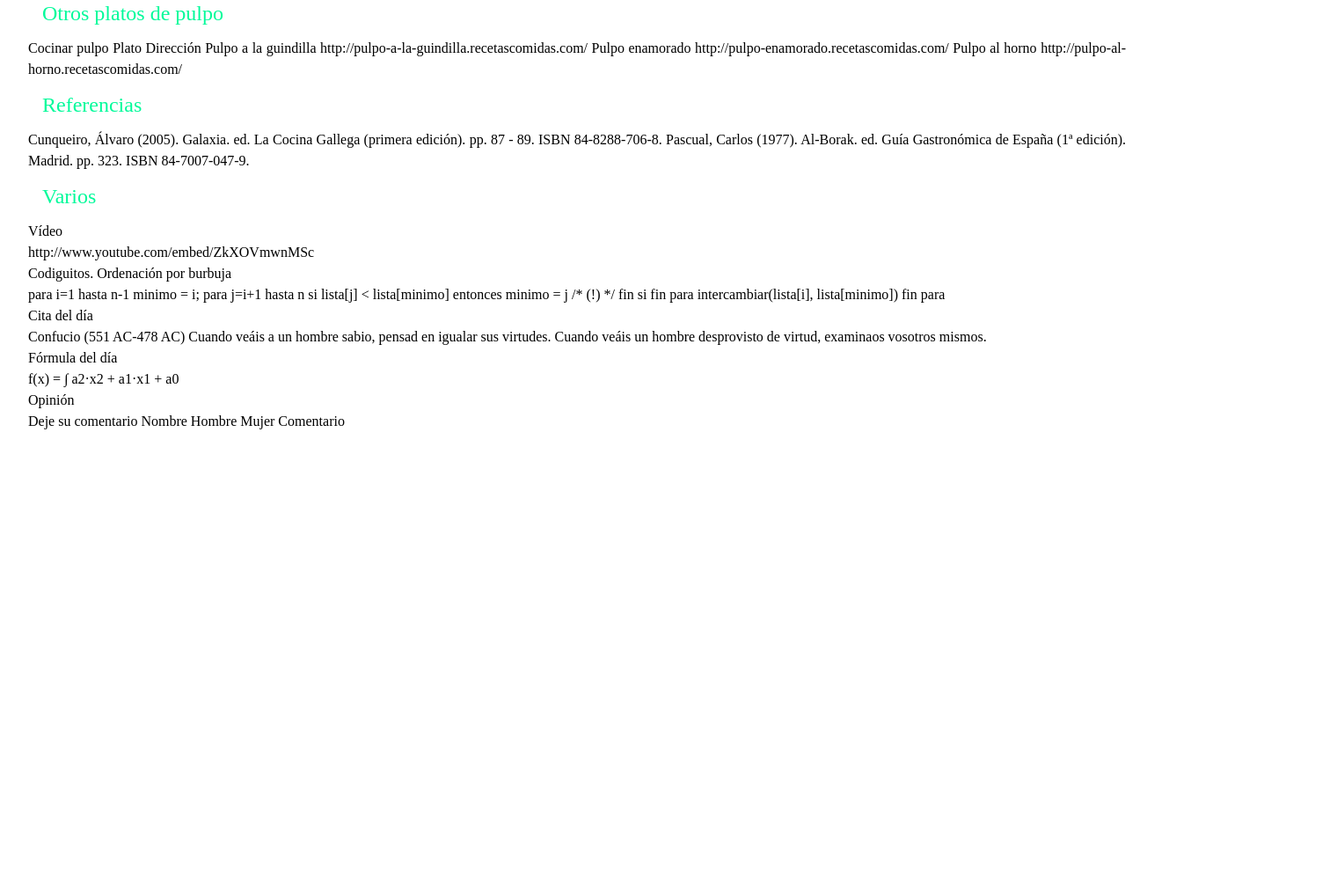
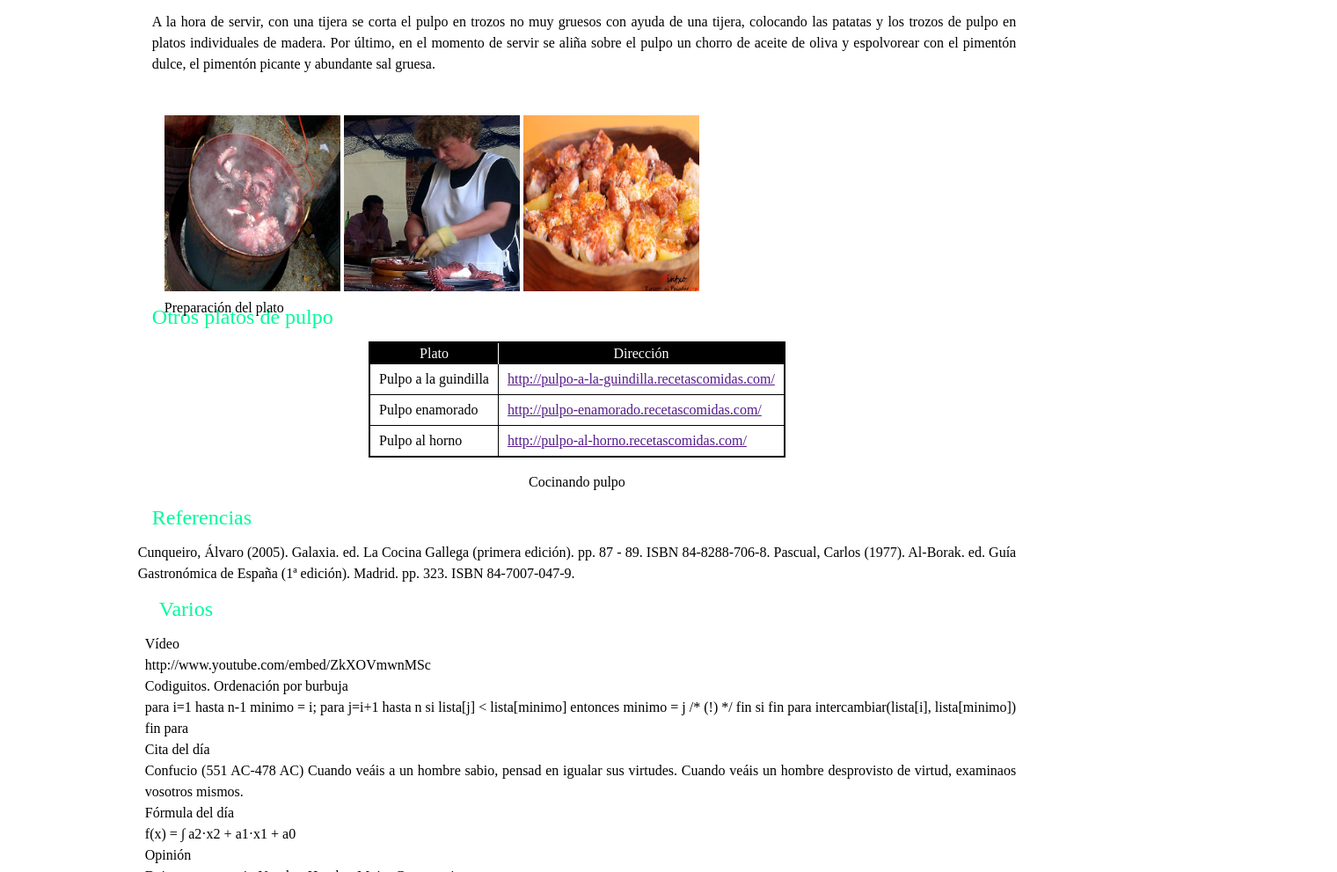
Before and after one commit to ssraul/clase2, a website: page public_html/ejercicio5/index.html in a window 1280 px wide. Shown: the part 962-1953 px from the top of the page at 88% size, 1520 px wide, since content can reach past the window. Before the commit the page ends 1453 px from the top, so only its background shows below. Drawn offline with Linux system fonts and the light colour scheme; a web font is replaced by a local one.

Commit message:
#5 ejercicio 5

```diff
--- a/public_html/ejercicio5/css/estilo.css
+++ b/public_html/ejercicio5/css/estilo.css
@@ -57,3 +57,62 @@ figure{
     top: -155px;
     left: 15rem;
 }
+
+.sidebar2 {
+	float: left;
+	width: 20%;
+	background-color: lightseagreen;
+	padding: 10px 0;
+}
+
+.container{
+    width: 80%;
+    max-width: 1260px;
+    min-width: 780px;
+    background-color: #FFF;
+    margin: 0 auto;
+}
+
+.fltrt {
+	float: right;
+	margin-left: 8px;
+}
+
+table{
+    table-layout: auto;
+    border-collapse: collapse;
+    margin: auto;
+    border: 2px solid black;
+}
+
+thead{
+    background-color: #000;
+    color:#FFF;
+    text-align:  center;
+}
+
+thead td{
+    border-left: 1px solid white;
+}
+
+tbody td{
+    border-left: 1px solid black;
+    border-bottom: 1px solid black;
+    padding: 10px;
+    padding-bottom: 5px;
+    padding-top: 5px;
+}
+
+
+caption{
+    caption-side: bottom;
+    margin-top: 1rem;
+}
+
+img{
+    width: 200px;
+    height: 200px;
+}
+.imagenes{
+    margin: auto;
+}
--- a/public_html/ejercicio5/index.html
+++ b/public_html/ejercicio5/index.html
@@ -8,6 +8,8 @@
         <link rel="stylesheet" type="text/css" href="css/reset.css"/>
         <link rel="stylesheet" type="text/css" href="css/estilo.css"/>
     </head>
+    <body>
+        <div class="container">
 
             <header>
                 <h1>Mis recetas. Pulpo a la gallega</h1>
@@ -66,13 +68,28 @@ una tijera, colocando las patatas y los trozos de pulpo en platos individuales d
                 último, en el momento de servir se aliña sobre el pulpo un chorro de aceite de oliva y
                 espolvorear con el pimentón dulce, el pimentón picante y abundante sal gruesa.</p>
 
+            <div class="imagenes">
+            <figure>
+                <img src="media/Pota_de_Polbo_a_feira.jpg" alt="pulpo1"/>
+                <img src="media/Polbeira,_A_Coruna,_Galiza.jpg" alt="mujer con pulpo"/>
+                <img src="media/pulpo_feira.jpg" alt="pulpo2"/>
+                <figcaption>Preparación del plato</figcaption>
+            </figure>
+            </div>
+
             <h2>Otros platos de pulpo</h2>
 
-Cocinar pulpo
-Plato Dirección
-Pulpo a la guindilla http://pulpo-a-la-guindilla.recetascomidas.com/
-Pulpo enamorado http://pulpo-enamorado.recetascomidas.com/
-Pulpo al horno http://pulpo-al-horno.recetascomidas.com/
+            <table>
+                <caption>Cocinando pulpo</caption>
+                <thead>
+                    <tr><td>Plato</td><td>Dirección</td></tr>
+                </thead>
+                <tbody>
+                    <tr><td>Pulpo a la guindilla </td><td><a href="">http://pulpo-a-la-guindilla.recetascomidas.com/</a></td></tr>
+                    <tr><td>Pulpo enamorado</td><td><a href="">http://pulpo-enamorado.recetascomidas.com/</a></td></tr>
+                    <tr><td>Pulpo al horno </td><td><a href="">http://pulpo-al-horno.recetascomidas.com/</a></td></tr>
+                </tbody>
+            </table>
 
             <h2>Referencias</h2>
 
@@ -81,7 +98,7 @@ pp. 87 - 89. ISBN 84-8288-706-8.
             Pascual, Carlos (1977). Al-Borak. ed. Guía Gastronómica de España (1ª edición). Madrid.
             pp. 323. ISBN 84-7007-047-9.
 
-<aside>
+            <div class="fltrt">
                 <h2>Varios</h2>
                 <h3>Vídeo</h3>
                 http://www.youtube.com/embed/ZkXOVmwnMSc
@@ -113,6 +130,8 @@ Deje su comentario
                 Nombre
                 Hombre Mujer
                 Comentario
-</aside>
+            </div>
+        </div>
+    </body>
 
 </html>
```
Also changed, not shown: 2 other files. Lines whose indentation alone changed are shown as unchanged.
